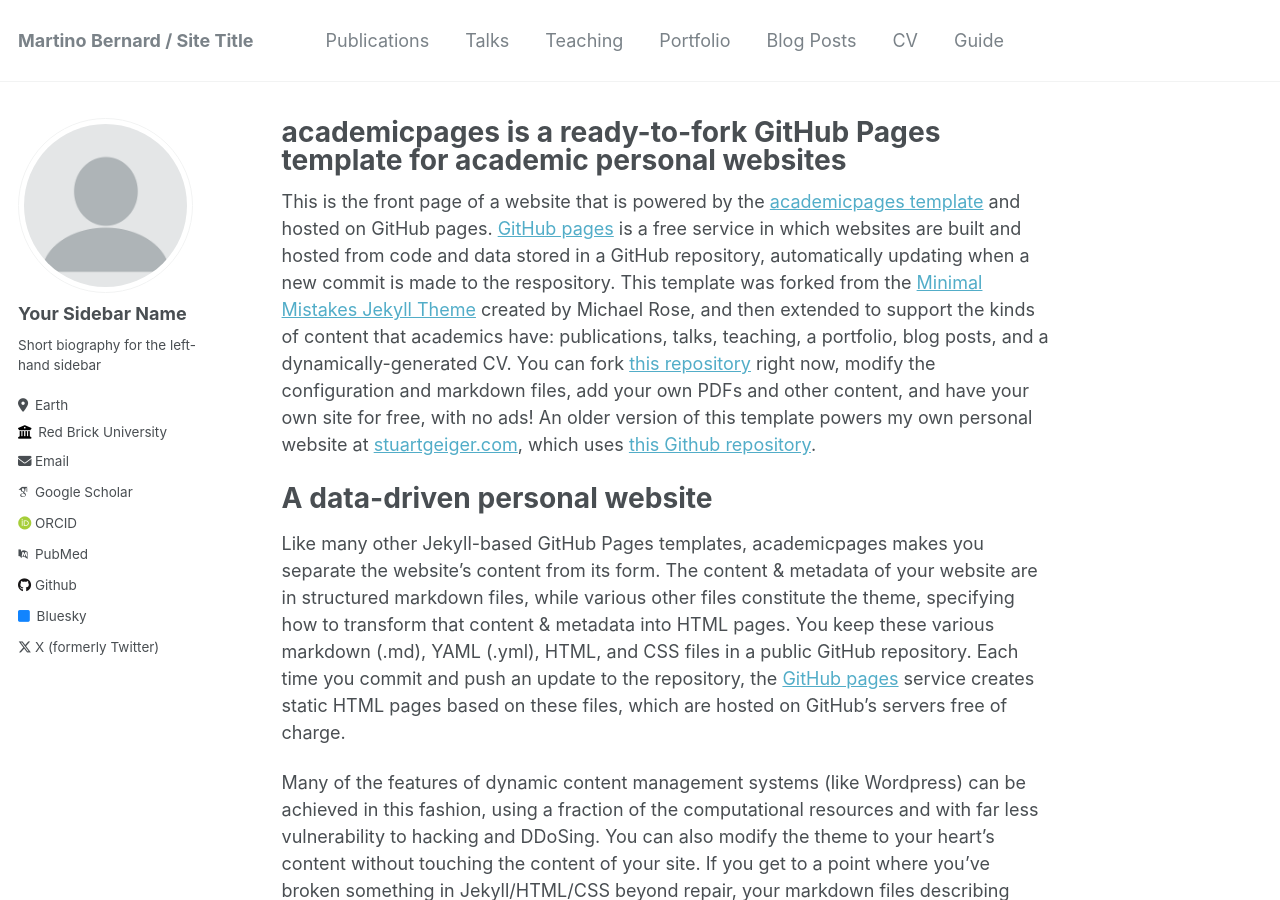
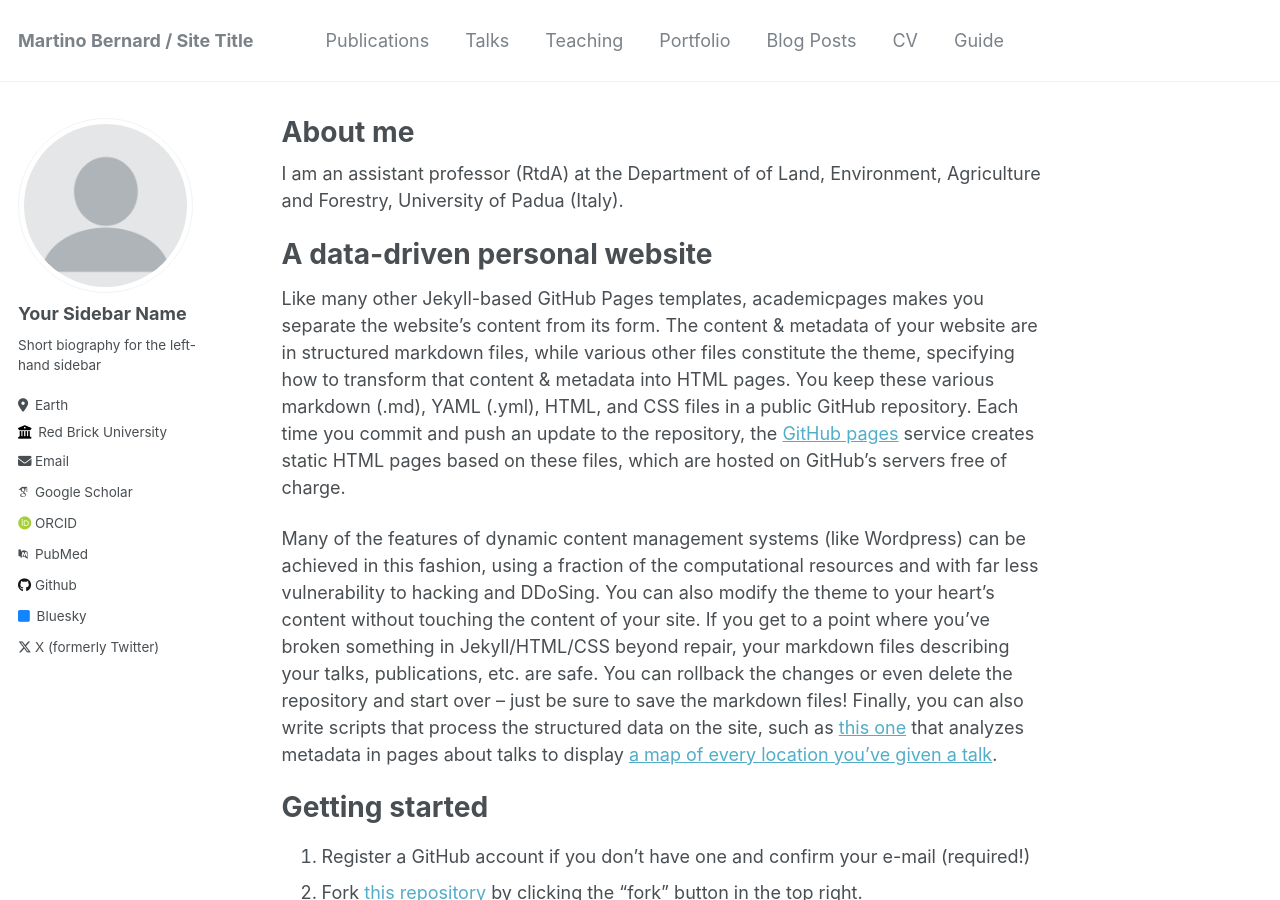
Before and after one commit to martinobernard/martinobernard.github.io, a Jekyll site: the page built from _pages/about.md, in a window 1280 px wide and 900 px high. Built offline with Jekyll 4.4.1, drawn with Linux system fonts in a browser that asks for light colours; some web fonts are replaced.

Commit message:
primo aggiornamento About me

```diff
--- a/_pages/about.md
+++ b/_pages/about.md
@@ -1,13 +1,13 @@
 ---
 permalink: /
-title: "academicpages is a ready-to-fork GitHub Pages template for academic personal websites"
+title: "About me"
 author_profile: true
 redirect_from:
   - /about/
   - /about.html
 ---
 
-This is the front page of a website that is powered by the [academicpages template](https://github.com/academicpages/academicpages.github.io) and hosted on GitHub pages. [GitHub pages](https://pages.github.com) is a free service in which websites are built and hosted from code and data stored in a GitHub repository, automatically updating when a new commit is made to the respository. This template was forked from the [Minimal Mistakes Jekyll Theme](https://mmistakes.github.io/minimal-mistakes/) created by Michael Rose, and then extended to support the kinds of content that academics have: publications, talks, teaching, a portfolio, blog posts, and a dynamically-generated CV. You can fork [this repository](https://github.com/academicpages/academicpages.github.io) right now, modify the configuration and markdown files, add your own PDFs and other content, and have your own site for free, with no ads! An older version of this template powers my own personal website at [stuartgeiger.com](http://stuartgeiger.com), which uses [this Github repository](https://github.com/staeiou/staeiou.github.io).
+I am an assistant professor (RtdA) at the Department of of Land, Environment, Agriculture and Forestry, University of Padua (Italy).
 
 A data-driven personal website
 ======
```
